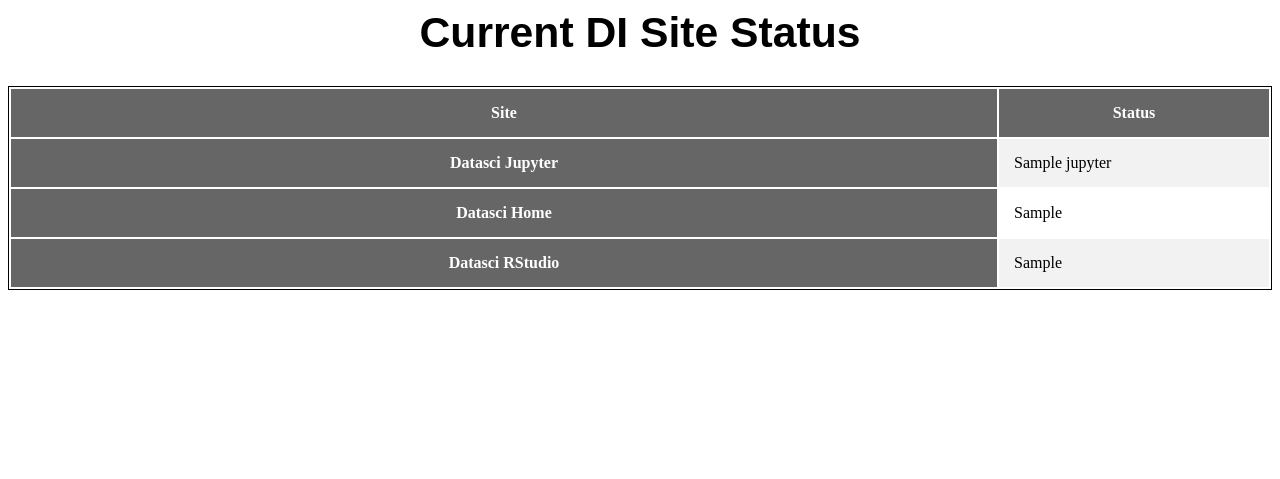
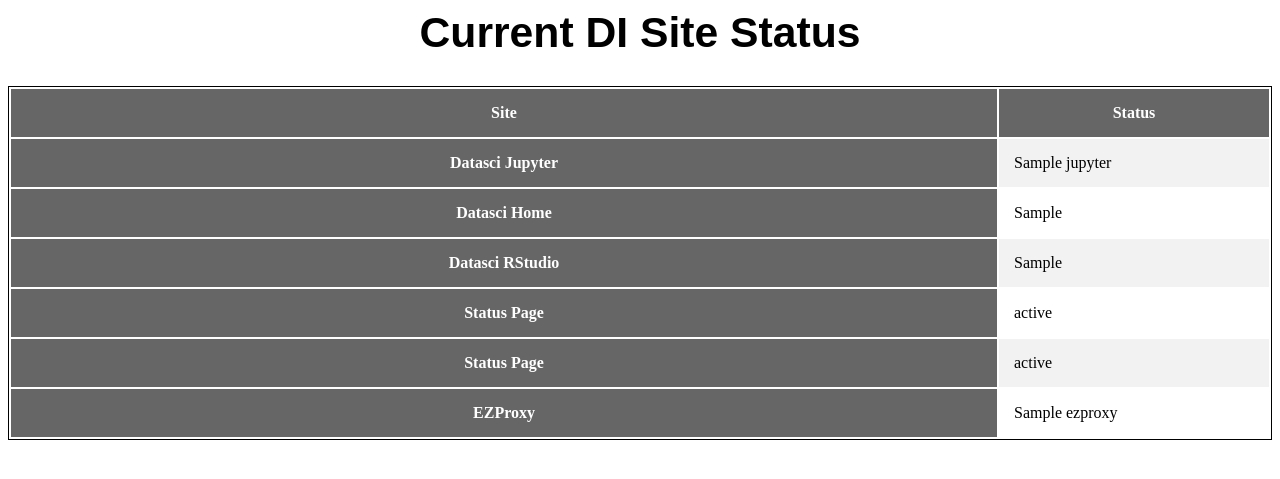
Before and after one commit to benhg/dns-propagation-checker, a Flask app: template templates/status.html in a window 1280 px wide. Shown: the top 479 px of the page. Run offline with Flask 2, Linux system fonts and the light colour scheme; the template is opened without the code that fills it: most values are stand-ins (such as "Sample title", 1, 10 or a date in 2020); some libraries are stand-ins or nearby versions.

Commit message:
clean and add sites

```diff
--- a/app.py
+++ b/app.py
@@ -8,7 +8,13 @@ app.config["admin_email"] = "benjamin.glick@ge.com"
 app.secret_key = b'\x9b4\xf8%\x1b\x90\x0e[?\xbd\x14\x7fS\x1c\xe7Y\xd8\x1c\xf9\xda\xb0K=\xba'
 # I will obviously change this secret key before we go live
 
-svc_list = {"jupyter": "https://jupyter.datasci.watzek.cloud", "Datasci Home": "https://datasci.watzek.cloud", "Datasci RStudio": "https://rstudio.datasci.watzek.cloud"}
+svc_list = {
+    "jupyter": "https://jupyter.datasci.watzek.cloud",
+    "Datasci Home": "https://datasci.watzek.cloud",
+    "Datasci RStudio": "https://rstudio.datasci.watzek.cloud",
+    "status": "https://status.watzek.cloud",
+    "ezproxy": "https://library.lcproxy.org"}
+
 
 @app.route('/')
 @app.route('/index')
@@ -22,7 +28,7 @@ def hello_world():
     """Home Page"""
     status = {}
     for service in svc_list.keys():
-        status[service]= get_status(svc_list[service])
+        status[service] = get_status(svc_list[service])
 
     return render_template("status.html", status=status)
 
--- a/templates/status.html
+++ b/templates/status.html
@@ -47,7 +47,6 @@
          }
          .down{background-color: #ff6961;
          color: white;}
-
       </style>
       <title>DI Site Status</title>
    <body>
@@ -65,11 +64,22 @@
             <th class="pride-header" id="Logan-concern">Datasci Home</th>
             <td class="pride {{ status['Datasci Home'] }}" id="Giacomo-pride">{{ status['Datasci Home'] }}</td>
          </tr>
+         <tr>
             <th class="pride-header" id="Logan-concern">Datasci RStudio</th>
-
             <td class="pride {{ status['Datasci RStudio'] }}" id="Giacomo-pride">{{ status['Datasci RStudio'] }}</td>
          </tr>
+         <tr>
+            <th class="pride-header" id="Logan-concern">Status Page</th>
+            <td class="pride {{ status['status'] }}" id="Giacomo-pride">{{ status['status'] }}</td>
+         </tr>
+         <tr>
+            <th class="pride-header" id="Logan-concern">Status Page</th>
+            <td class="pride {{ status['status'] }}" id="Giacomo-pride">{{ status['status'] }}</td>
+         </tr>
+         <tr>
+            <th class="pride-header" id="Logan-concern">EZProxy</th>
+            <td class="pride {{ status['ezproxy'] }}" id="Giacomo-pride">{{ status['ezproxy'] }}</td>
+         </tr>
       </table>
-
    </body>
 </html>
```
Lines whose indentation alone changed are shown as unchanged.
